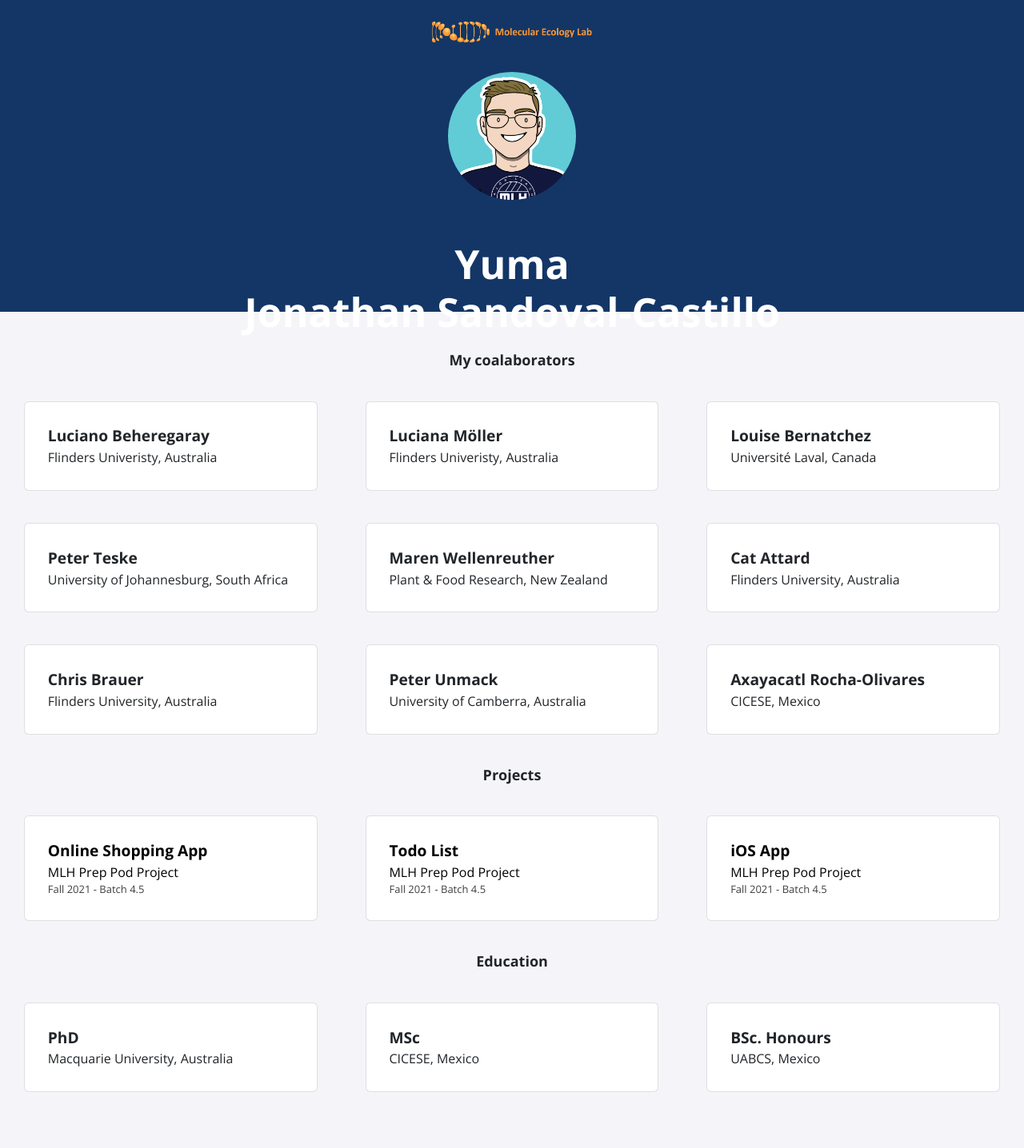
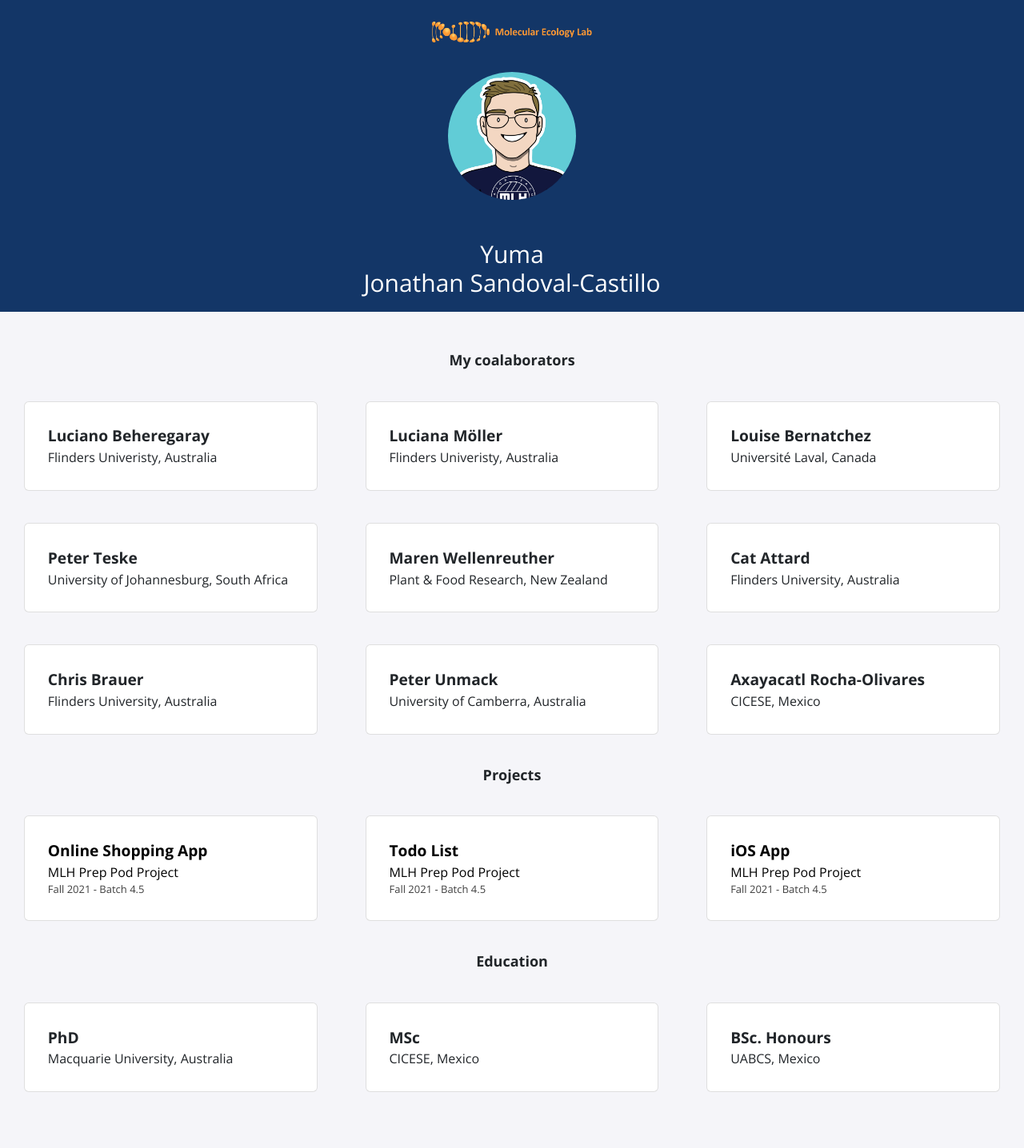
Before and after one commit to Yuma248/Yuma248TEST, a Jekyll site: the page built from index.html, in a window 1280 px wide. Shown: the whole page at 80% size. Built offline with Jekyll 4.4.1, drawn with Linux system fonts in a browser that asks for light colours; nearby versions of some CDN libraries.

Commit message:
Update profile.scss

```diff
--- a/_sass/profile.scss
+++ b/_sass/profile.scss
@@ -4,8 +4,8 @@
     height: 320px;
     margin-bottom: 50px;
     h1 {
-        font-size: 50px;
-        font-weight: 700;
+        font-size: 30px;
+        font-weight: 500;
         color: white;
     }
 
```
